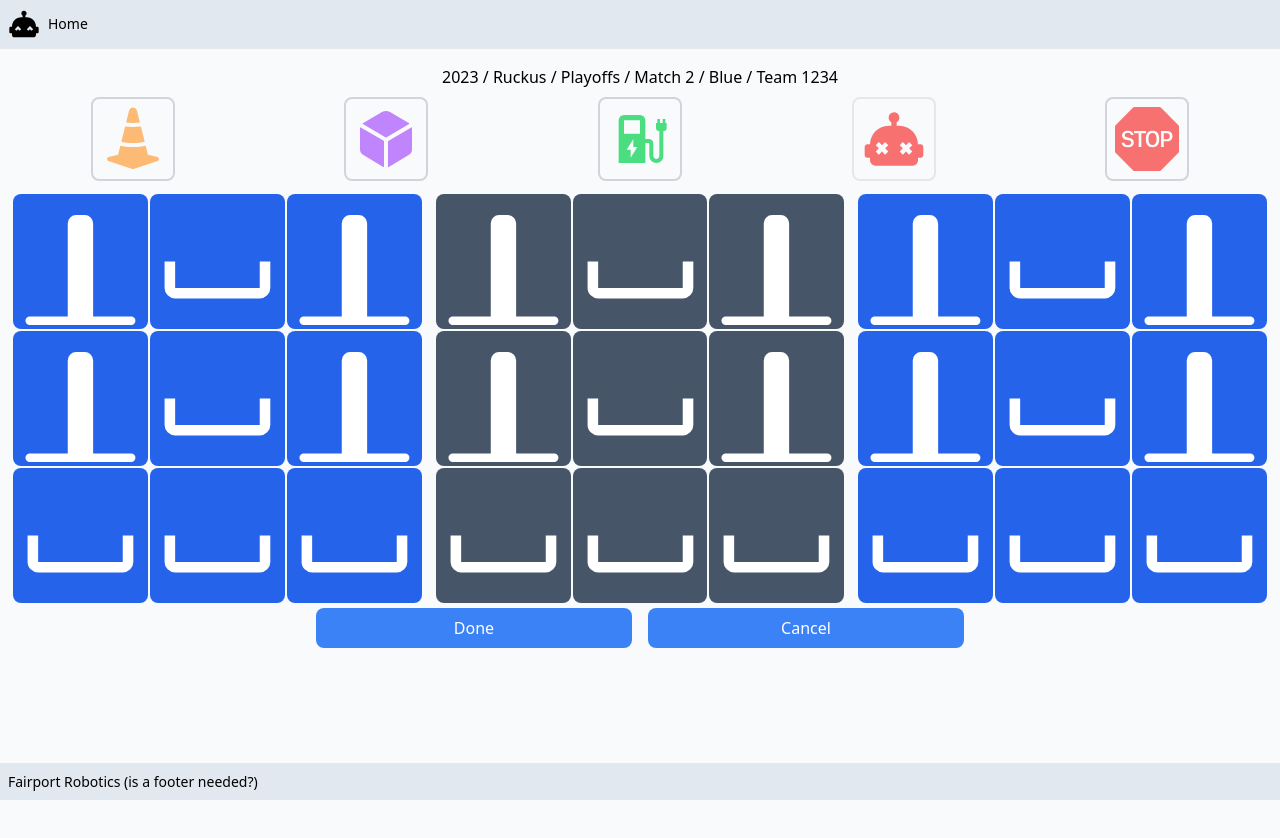
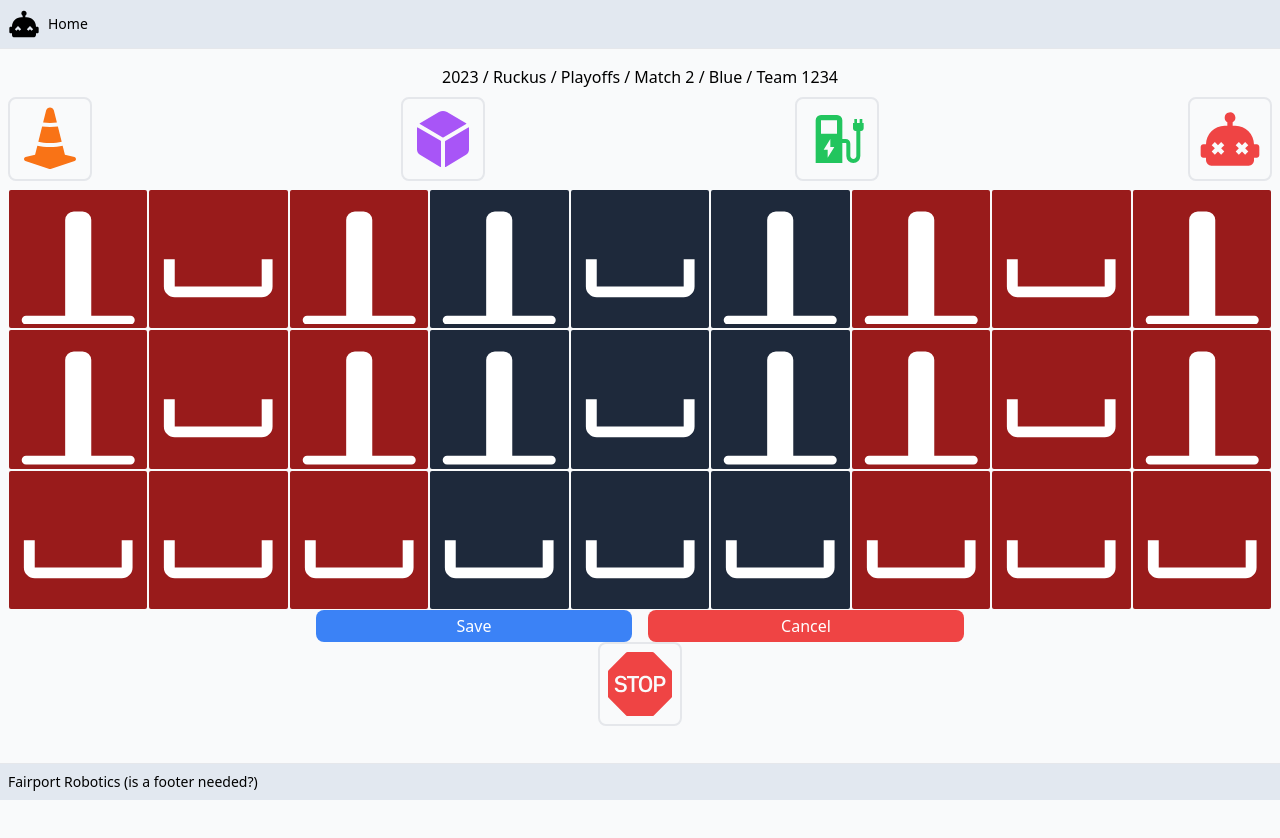
Before and after one commit to FairportRobotics/MatchScoutingApp, a Nuxt app: page /2023 in a window 1280 px wide. Shown: the top 838 px of the page. Built offline with nearby package versions, Linux system fonts and the light colour scheme.

Commit message:
UI changes.

```diff
--- a/assets/css/main.css
+++ b/assets/css/main.css
@@ -2,6 +2,6 @@
 @tailwind components;
 @tailwind utilities;
 
-.end-2023 {
+.state-root-2023 {
     @apply border-4 border-gray-300 rounded-lg w-2/12 h-24 flex flex-row items-center justify-center;
 }
--- a/components/Y2023/Grid.vue
+++ b/components/Y2023/Grid.vue
@@ -1,5 +1,5 @@
 <template>
-  <div class="w-full p-1">
+  <div class="w-full">
     <div class="flex flex-row items-center justify-center">
       <Y2023GridNode :gridType="props.gridType" :alliance="props.alliance" nodeType="cone" />
       <Y2023GridNode :gridType="props.gridType" :alliance="props.alliance" nodeType="cube" />
--- a/components/Y2023/GridNode.vue
+++ b/components/Y2023/GridNode.vue
@@ -1,10 +1,10 @@
 <template>
   <button
-    class="w-full text-white aspect-square m-px rounded-lg flex items-center justify-center"
+    class="w-full text-white aspect-square m-px rounded-sm flex items-center justify-center"
     :class="{
-      'bg-blue-600': props.gridType == 'outer' && props.alliance == 'blue',
-      'bg-red-600': props.gridType == 'outer' && props.alliance == 'red',
-      'bg-slate-600': props.gridType == 'co-op',
+      'bg-blue-800': props.gridType == 'outer' && props.alliance == 'blue',
+      'bg-red-800': props.gridType == 'outer' && props.alliance == 'red',
+      'bg-slate-800': props.gridType == 'co-op',
     }"
   >
     <div v-if="props.nodeType == 'cone'" class="p-1 w-full">
--- a/components/Y2023/Grids.vue
+++ b/components/Y2023/Grids.vue
@@ -1,15 +1,15 @@
 <template>
   <div>
-    <div class="flex flex-row items-center justify-center w-full gap-1">
+    <div class="flex flex-row items-center justify-center w-full">
       <Y2023Grid gridType="outer" :alliance="alliance" />
       <Y2023Grid gridType="co-op" :alliance="alliance" />
       <Y2023Grid gridType="outer" :alliance="alliance" />
     </div>
     <div class="flex flex-row items-center justify-center gap-4">
-      <button class="bg-blue-500 text-white py-2 px-4 rounded-lg w-3/12">
-        Done
+      <button class="bg-blue-500 text-white py-1 px-2 rounded-lg w-3/12">
+        Save
       </button>
-      <button class="bg-blue-500 text-white py-2 px-4 rounded-lg w-3/12">
+      <button class="bg-red-500 text-white py-1 px-2 rounded-lg w-3/12">
         Cancel
       </button>
     </div>
--- a/pages/2023/index.vue
+++ b/pages/2023/index.vue
@@ -7,53 +7,68 @@
     </div>
 
     <!-- Start of Action -->
-    <div class="flex flex-row items-center justify-around gap-1 my-2">
-      <button class="border-gray-300 border-2 rounded-lg p-2">
-        <div class="text-orange-300 w-16 h-16">
-          <!-- bi:cone-striped -->
-          <svg xmlns="http://www.w3.org/2000/svg" viewBox="0 0 16 16">
+    <div class="flex flex-row items-center justify-between gap-1 my-2">
+
+      <!-- Cone -->
+      <button
+        class="border-gray-200 border-2 rounded-lg p-2"
+        @click="handleState('cone')"
+      >
+        <div class="text-orange-500">
+          <svg xmlns="http://www.w3.org/2000/svg" class="w-16" viewBox="0 0 16 16">
             <path fill="currentColor" d="m9.97 4.88l.953 3.811C10.159 8.878 9.14 9 8 9c-1.14 0-2.158-.122-2.923-.309L6.03 4.88C6.635 4.957 7.3 5 8 5s1.365-.043 1.97-.12zm-.245-.978L8.97.88C8.718-.13 7.282-.13 7.03.88L6.275 3.9C6.8 3.965 7.382 4 8 4c.618 0 1.2-.036 1.725-.098zm4.396 8.613a.5.5 0 0 1 .037.96l-6 2a.5.5 0 0 1-.316 0l-6-2a.5.5 0 0 1 .037-.96l2.391-.598l.565-2.257c.862.212 1.964.339 3.165.339s2.303-.127 3.165-.339l.565 2.257l2.391.598z"/>
           </svg>
         </div>
       </button>
 
-      <button class="border-gray-300 border-2 rounded-lg p-2">
-        <!-- ion:cube -->
-        <div class="text-purple-400 w-16 h-16">
-          <svg xmlns="http://www.w3.org/2000/svg" viewBox="0 0 512 512"><path fill="currentColor" d="M440.9 136.3a4 4 0 0 0 0-6.91L288.16 40.65a64.14 64.14 0 0 0-64.33 0L71.12 129.39a4 4 0 0 0 0 6.91L254 243.88a4 4 0 0 0 4.06 0ZM54 163.51a4 4 0 0 0-6 3.49v173.89a48 48 0 0 0 23.84 41.39L234 479.51a4 4 0 0 0 6-3.46V274.3a4 4 0 0 0-2-3.46ZM272 275v201a4 4 0 0 0 6 3.46l162.15-97.23A48 48 0 0 0 464 340.89V167a4 4 0 0 0-6-3.45l-184 108a4 4 0 0 0-2 3.45Z"/></svg>
+      <!-- Cube -->
+      <button class="border-gray-200 border-2 rounded-lg p-2" @click="handleState('cube')">
+        <div class="text-purple-500">
+          <svg xmlns="http://www.w3.org/2000/svg" class="w-16" viewBox="0 0 512 512"><path fill="currentColor" d="M440.9 136.3a4 4 0 0 0 0-6.91L288.16 40.65a64.14 64.14 0 0 0-64.33 0L71.12 129.39a4 4 0 0 0 0 6.91L254 243.88a4 4 0 0 0 4.06 0ZM54 163.51a4 4 0 0 0-6 3.49v173.89a48 48 0 0 0 23.84 41.39L234 479.51a4 4 0 0 0 6-3.46V274.3a4 4 0 0 0-2-3.46ZM272 275v201a4 4 0 0 0 6 3.46l162.15-97.23A48 48 0 0 0 464 340.89V167a4 4 0 0 0-6-3.45l-184 108a4 4 0 0 0-2 3.45Z"/></svg>
         </div>
       </button>
 
-      <button class="border-gray-300 border-2 rounded-lg p-2">
-        <!-- material-symbols:ev-charger -->
-        <div class="text-green-400 w-16 h-16">
-          <svg xmlns="http://www.w3.org/2000/svg" viewBox="0 0 24 24"><path fill="currentColor" d="m8.5 19l2.5-4H9.5v-3L7 16h1.5v3ZM6 10h6V5H6v5ZM4 21V5q0-.825.588-1.413T6 3h6q.825 0 1.413.588T14 5v7h1.25q.725 0 1.238.513T17 13.75v4.625q0 .425.35.775t.775.35q.45 0 .788-.35t.337-.775V9H19q-.425 0-.713-.288T18 8V6h.5V4.5h1V6h1V4.5h1V6h.5v2q0 .425-.288.713T21 9h-.25v9.375q0 1.05-.763 1.838T18.126 21q-1.075 0-1.85-.788t-.775-1.837V13.75q0-.125-.063-.188t-.187-.062H14V21H4Z"/></svg>
+      <!-- Charge -->
+      <button class="border-gray-200 border-2 rounded-lg p-2" @click="handleState('charge')">
+        <div class="text-green-500">
+          <svg xmlns="http://www.w3.org/2000/svg" class="w-16" viewBox="0 0 24 24"><path fill="currentColor" d="m8.5 19l2.5-4H9.5v-3L7 16h1.5v3ZM6 10h6V5H6v5ZM4 21V5q0-.825.588-1.413T6 3h6q.825 0 1.413.588T14 5v7h1.25q.725 0 1.238.513T17 13.75v4.625q0 .425.35.775t.775.35q.45 0 .788-.35t.337-.775V9H19q-.425 0-.713-.288T18 8V6h.5V4.5h1V6h1V4.5h1V6h.5v2q0 .425-.288.713T21 9h-.25v9.375q0 1.05-.763 1.838T18.126 21q-1.075 0-1.85-.788t-.775-1.837V13.75q0-.125-.063-.188t-.187-.062H14V21H4Z"/></svg>
         </div>
       </button>
 
-      <button class="border-gray-200 border-2 rounded-lg p-2">
-        <!-- material-symbols:ev-charger -->
-        <div class="text-red-400 w-16 h-16">
-          <!-- <svg xmlns="http://www.w3.org/2000/svg" viewBox="0 0 24 24"><path fill="currentColor" d="M12 2a2 2 0 0 1 2 2c0 .74-.4 1.39-1 1.73V7h1a7 7 0 0 1 7 7h1a1 1 0 0 1 1 1v3a1 1 0 0 1-1 1h-1v1a2 2 0 0 1-2 2H5a2 2 0 0 1-2-2v-1H2a1 1 0 0 1-1-1v-3a1 1 0 0 1 1-1h1a7 7 0 0 1 7-7h1V5.73c-.6-.34-1-.99-1-1.73a2 2 0 0 1 2-2M7.5 13A2.5 2.5 0 0 0 5 15.5A2.5 2.5 0 0 0 7.5 18a2.5 2.5 0 0 0 2.5-2.5A2.5 2.5 0 0 0 7.5 13m9 0a2.5 2.5 0 0 0-2.5 2.5a2.5 2.5 0 0 0 2.5 2.5a2.5 2.5 0 0 0 2.5-2.5a2.5 2.5 0 0 0-2.5-2.5Z"/></svg>       -->
-          <svg xmlns="http://www.w3.org/2000/svg" viewBox="0 0 24 24"><path fill="currentColor" d="M22 14h-1c0-3.87-3.13-7-7-7h-1V5.73A2 2 0 1 0 10 4c0 .74.4 1.39 1 1.73V7h-1c-3.87 0-7 3.13-7 7H2c-.55 0-1 .45-1 1v3c0 .55.45 1 1 1h1v1a2 2 0 0 0 2 2h14c1.11 0 2-.89 2-2v-1h1c.55 0 1-.45 1-1v-3c0-.55-.45-1-1-1M9.86 16.68l-1.18 1.18l-1.18-1.18l-1.18 1.18l-1.18-1.18l1.18-1.18l-1.18-1.18l1.18-1.18l1.18 1.18l1.18-1.18l1.18 1.18l-1.18 1.18l1.18 1.18m9 0l-1.18 1.18l-1.18-1.18l-1.18 1.18l-1.18-1.18l1.18-1.18l-1.18-1.18l1.18-1.18l1.18 1.18l1.18-1.18l1.18 1.18l-1.18 1.18l1.18 1.18Z"/></svg>
+      <!-- Robot Inactive/Active Toggle -->
+      <button class="border-gray-200 border-2 rounded-lg p-2" @click="handleState('active')">
+        <div v-if="robotActive" class="text-red-500">
+          <svg xmlns="http://www.w3.org/2000/svg" class="w-16" viewBox="0 0 24 24"><path fill="currentColor" d="M22 14h-1c0-3.87-3.13-7-7-7h-1V5.73A2 2 0 1 0 10 4c0 .74.4 1.39 1 1.73V7h-1c-3.87 0-7 3.13-7 7H2c-.55 0-1 .45-1 1v3c0 .55.45 1 1 1h1v1a2 2 0 0 0 2 2h14c1.11 0 2-.89 2-2v-1h1c.55 0 1-.45 1-1v-3c0-.55-.45-1-1-1M9.86 16.68l-1.18 1.18l-1.18-1.18l-1.18 1.18l-1.18-1.18l1.18-1.18l-1.18-1.18l1.18-1.18l1.18 1.18l1.18-1.18l1.18 1.18l-1.18 1.18l1.18 1.18m9 0l-1.18 1.18l-1.18-1.18l-1.18 1.18l-1.18-1.18l1.18-1.18l-1.18-1.18l1.18-1.18l1.18 1.18l1.18-1.18l1.18 1.18l-1.18 1.18l1.18 1.18Z"/></svg>
+        </div>
+        <div v-else class="text-green-500">
+          <svg xmlns="http://www.w3.org/2000/svg" class="w-16" viewBox="0 0 24 24"><path fill="currentColor" d="M12 2a2 2 0 0 1 2 2c0 .74-.4 1.39-1 1.73V7h1a7 7 0 0 1 7 7h1a1 1 0 0 1 1 1v3a1 1 0 0 1-1 1h-1v1a2 2 0 0 1-2 2H5a2 2 0 0 1-2-2v-1H2a1 1 0 0 1-1-1v-3a1 1 0 0 1 1-1h1a7 7 0 0 1 7-7h1V5.73c-.6-.34-1-.99-1-1.73a2 2 0 0 1 2-2M7.5 13A2.5 2.5 0 0 0 5 15.5A2.5 2.5 0 0 0 7.5 18a2.5 2.5 0 0 0 2.5-2.5A2.5 2.5 0 0 0 7.5 13m9 0a2.5 2.5 0 0 0-2.5 2.5a2.5 2.5 0 0 0 2.5 2.5a2.5 2.5 0 0 0 2.5-2.5a2.5 2.5 0 0 0-2.5-2.5Z"/></svg>
         </div>
       </button>
 
-      <button class="border-gray-300 border-2 rounded-lg p-2">
-        <!-- bi:sign-stop-fill -->
-        <div class="text-red-400 w-16 h-16">
-          <svg xmlns="http://www.w3.org/2000/svg" viewBox="0 0 16 16"><g fill="currentColor"><path d="M10.371 8.277v-.553c0-.827-.422-1.234-.987-1.234c-.572 0-.99.407-.99 1.234v.553c0 .83.418 1.237.99 1.237c.565 0 .987-.408.987-1.237Zm2.586-.24c.463 0 .735-.272.735-.744s-.272-.741-.735-.741h-.774v1.485h.774Z"/><path d="M4.893 0a.5.5 0 0 0-.353.146L.146 4.54A.5.5 0 0 0 0 4.893v6.214a.5.5 0 0 0 .146.353l4.394 4.394a.5.5 0 0 0 .353.146h6.214a.5.5 0 0 0 .353-.146l4.394-4.394a.5.5 0 0 0 .146-.353V4.893a.5.5 0 0 0-.146-.353L11.46.146A.5.5 0 0 0 11.107 0H4.893ZM3.16 10.08c-.931 0-1.447-.493-1.494-1.132h.653c.065.346.396.583.891.583c.524 0 .83-.246.83-.62c0-.303-.203-.467-.637-.572l-.656-.164c-.61-.147-.978-.51-.978-1.078c0-.706.597-1.184 1.444-1.184c.853 0 1.386.475 1.436 1.087h-.645c-.064-.32-.352-.542-.797-.542c-.472 0-.77.246-.77.6c0 .261.196.437.553.522l.654.161c.673.164 1.06.487 1.06 1.11c0 .736-.574 1.228-1.544 1.228Zm3.427-3.51V10h-.665V6.57H4.753V6h3.006v.568H6.587Zm4.458 1.16v.544c0 1.131-.636 1.805-1.661 1.805c-1.026 0-1.664-.674-1.664-1.805V7.73c0-1.136.638-1.807 1.664-1.807c1.025 0 1.66.674 1.66 1.807ZM11.52 6h1.535c.82 0 1.316.55 1.316 1.292c0 .747-.501 1.289-1.321 1.289h-.865V10h-.665V6.001Z"/></g></svg>
+    </div>
+
+    <Y2023Grids :alliance="alliance" />
+
+    <div class="flex flex-row items-center justify-around">
+      <button class="border-gray-200 border-2 rounded-lg p-2">
+        <div class="text-red-500">
+          <svg xmlns="http://www.w3.org/2000/svg" class="w-16" viewBox="0 0 16 16"><g fill="currentColor"><path d="M10.371 8.277v-.553c0-.827-.422-1.234-.987-1.234c-.572 0-.99.407-.99 1.234v.553c0 .83.418 1.237.99 1.237c.565 0 .987-.408.987-1.237Zm2.586-.24c.463 0 .735-.272.735-.744s-.272-.741-.735-.741h-.774v1.485h.774Z"/><path d="M4.893 0a.5.5 0 0 0-.353.146L.146 4.54A.5.5 0 0 0 0 4.893v6.214a.5.5 0 0 0 .146.353l4.394 4.394a.5.5 0 0 0 .353.146h6.214a.5.5 0 0 0 .353-.146l4.394-4.394a.5.5 0 0 0 .146-.353V4.893a.5.5 0 0 0-.146-.353L11.46.146A.5.5 0 0 0 11.107 0H4.893ZM3.16 10.08c-.931 0-1.447-.493-1.494-1.132h.653c.065.346.396.583.891.583c.524 0 .83-.246.83-.62c0-.303-.203-.467-.637-.572l-.656-.164c-.61-.147-.978-.51-.978-1.078c0-.706.597-1.184 1.444-1.184c.853 0 1.386.475 1.436 1.087h-.645c-.064-.32-.352-.542-.797-.542c-.472 0-.77.246-.77.6c0 .261.196.437.553.522l.654.161c.673.164 1.06.487 1.06 1.11c0 .736-.574 1.228-1.544 1.228Zm3.427-3.51V10h-.665V6.57H4.753V6h3.006v.568H6.587Zm4.458 1.16v.544c0 1.131-.636 1.805-1.661 1.805c-1.026 0-1.664-.674-1.664-1.805V7.73c0-1.136.638-1.807 1.664-1.807c1.025 0 1.66.674 1.66 1.807ZM11.52 6h1.535c.82 0 1.316.55 1.316 1.292c0 .747-.501 1.289-1.321 1.289h-.865V10h-.665V6.001Z"/></g></svg>
         </div>
       </button>
     </div>
-
-    <Y2023Grids :alliance="alliance" />
 
   </div>
 </template>
 
 <script lang="ts" setup>
 
-const alliance = ref("blue")
+const alliance = ref("red")
+const stateRoot = ref("cone")
+const robotActive = ref(true)
+
+const handleState = (state: string) => {
+  stateRoot.value = state
+  console.log(stateRoot.value)
+}
 
 </script>
```
